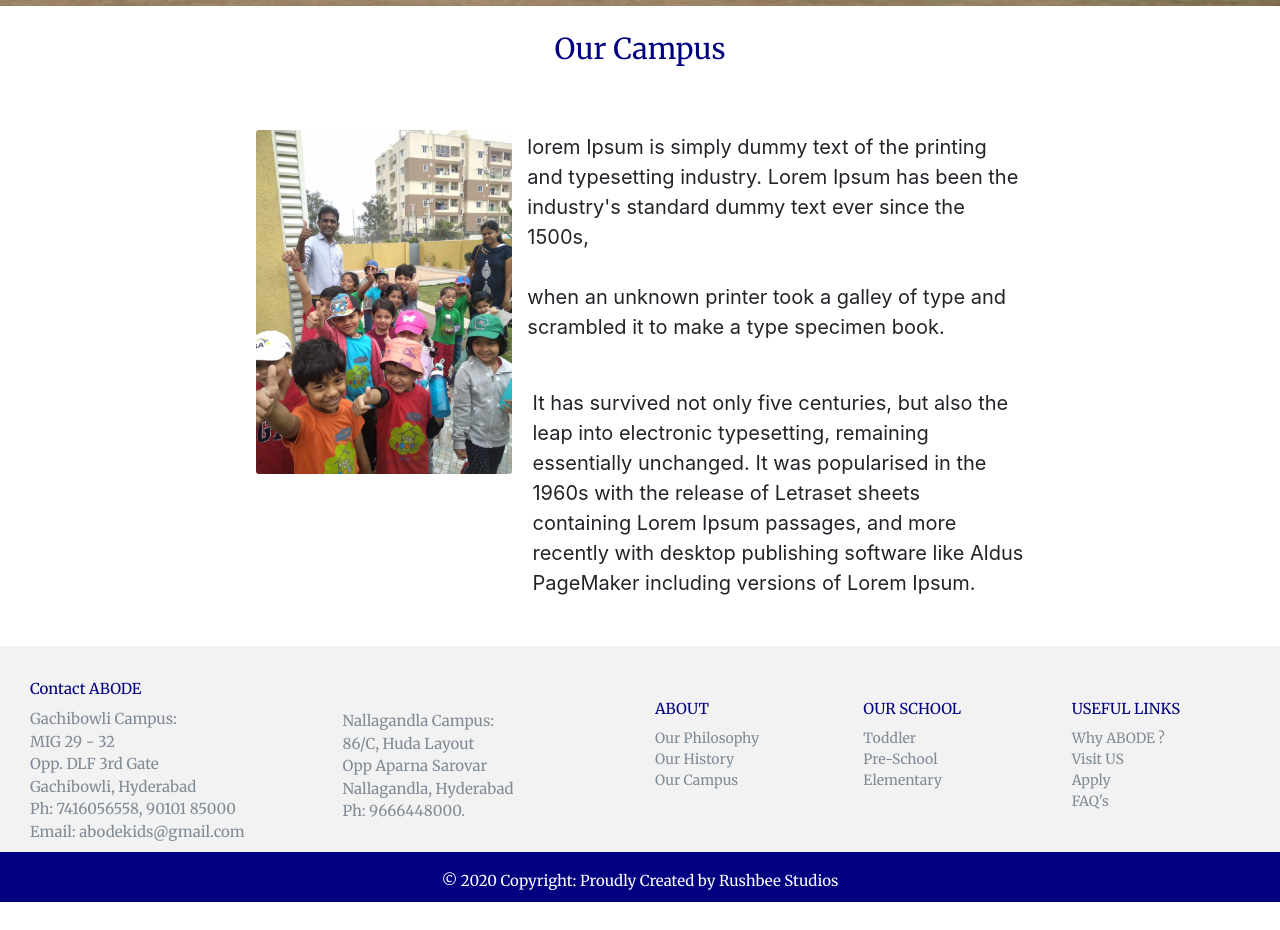
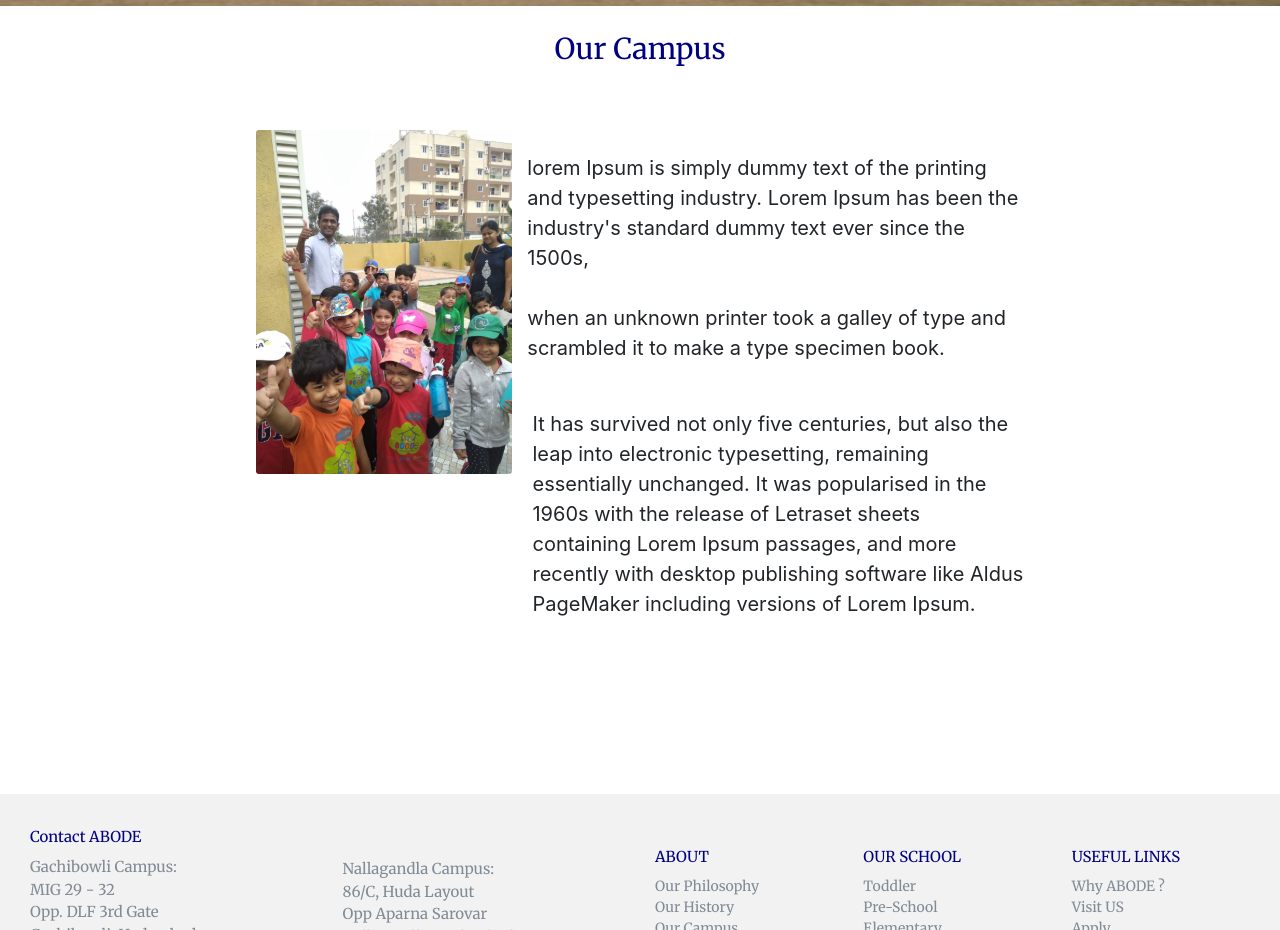
Before and after one commit to Venkateshprasads626/Abode-school, a React (Create React App) app: page /About/campus in a window 1280 px wide. Shown: the part 740-1670 px from the top of the page. Before the commit the page ends 1642 px from the top, so only its background shows below. Built offline with nearby package versions, Linux system fonts and the light colour scheme.

Commit message:
first commit

```diff
--- a/src/Screens/About/Philosophy/philosophy.css
+++ b/src/Screens/About/Philosophy/philosophy.css
@@ -13,14 +13,16 @@
 }
 @media screen and (min-width: 1200px) {
     .card2{
-        height: 500px !important;
+        height: 600px !important;
+
+        margin-bottom: 5% !important;
     }
      .card-text1{
          font-size: 20px;
          line-height: 1.5;
          text-align: start;
          margin-left: 3%;
-        margin-top: -5%;
+        margin-top: -5% !important;
      }
      .card-text2{
          font-size: 20px;
```
